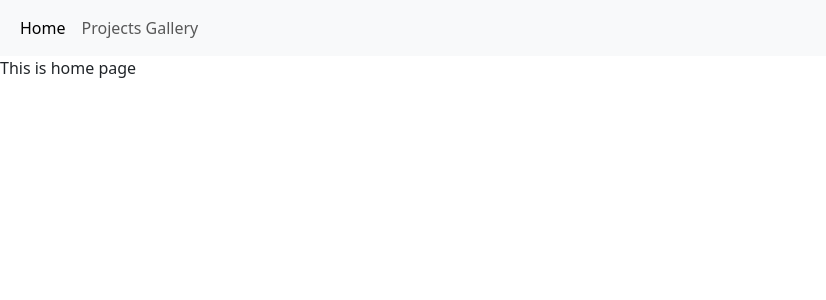
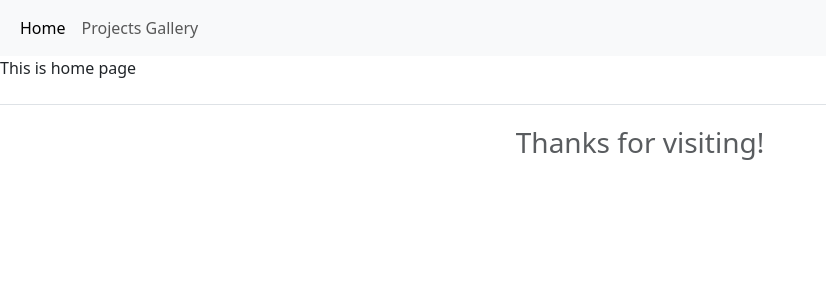
Before and after one commit to alinakristy/alinakristy-portfolio, a React (Vite) app: page /#/ in a window 1280 px wide. Shown: the top 300 px of the page, without its empty margins (0-826 px from the left). Built offline with nearby package versions, Linux system fonts and the light colour scheme.

Commit message:
add footer page

```diff
--- a/src/App.jsx
+++ b/src/App.jsx
@@ -7,6 +7,7 @@ import NavBar from './components/NavBar';
 import Home from './pages/Home';
 import ProjectsGallery from './pages/ProjectsGallery';
 import ErrorPage from './pages/ErrorPage';
+import Footer from './pages/Footer';
 
 function App() {
     return <Router>
@@ -16,6 +17,7 @@ function App() {
             <Route path="/projects-gallery" element={<ProjectsGallery />} />
             <Route path="*" element={<ErrorPage />} />
         </Routes>
+        <Footer />
     </Router>;
 }
 
--- /dev/null
+++ b/src/pages/Footer.jsx
@@ -0,0 +1,10 @@
+function Footer() {
+    // Body
+    return <footer class="d-flex flex-wrap justify-content-between align-items-center py-3 my-4 border-top w-100">
+        <div class="w-100 text-center">
+            <span class="mb-3 mb-md-0 text-body-secondary $teal-900 fs-3">Thanks for visiting!</span>
+        </div>
+    </footer>
+}
+
+export default Footer;
```
Also changed, not shown: 1 other file (tests, documents, lock files or other folders).
